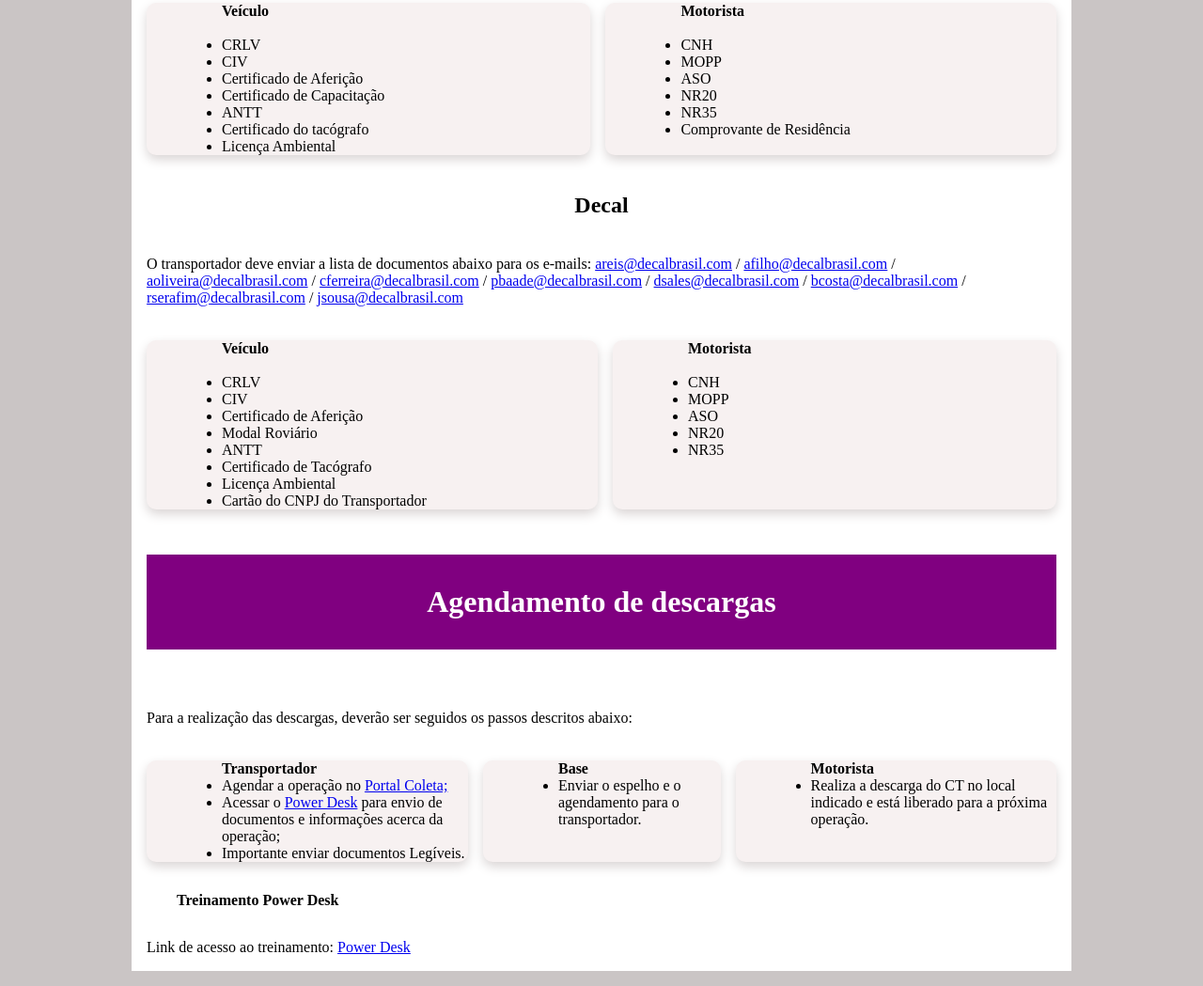
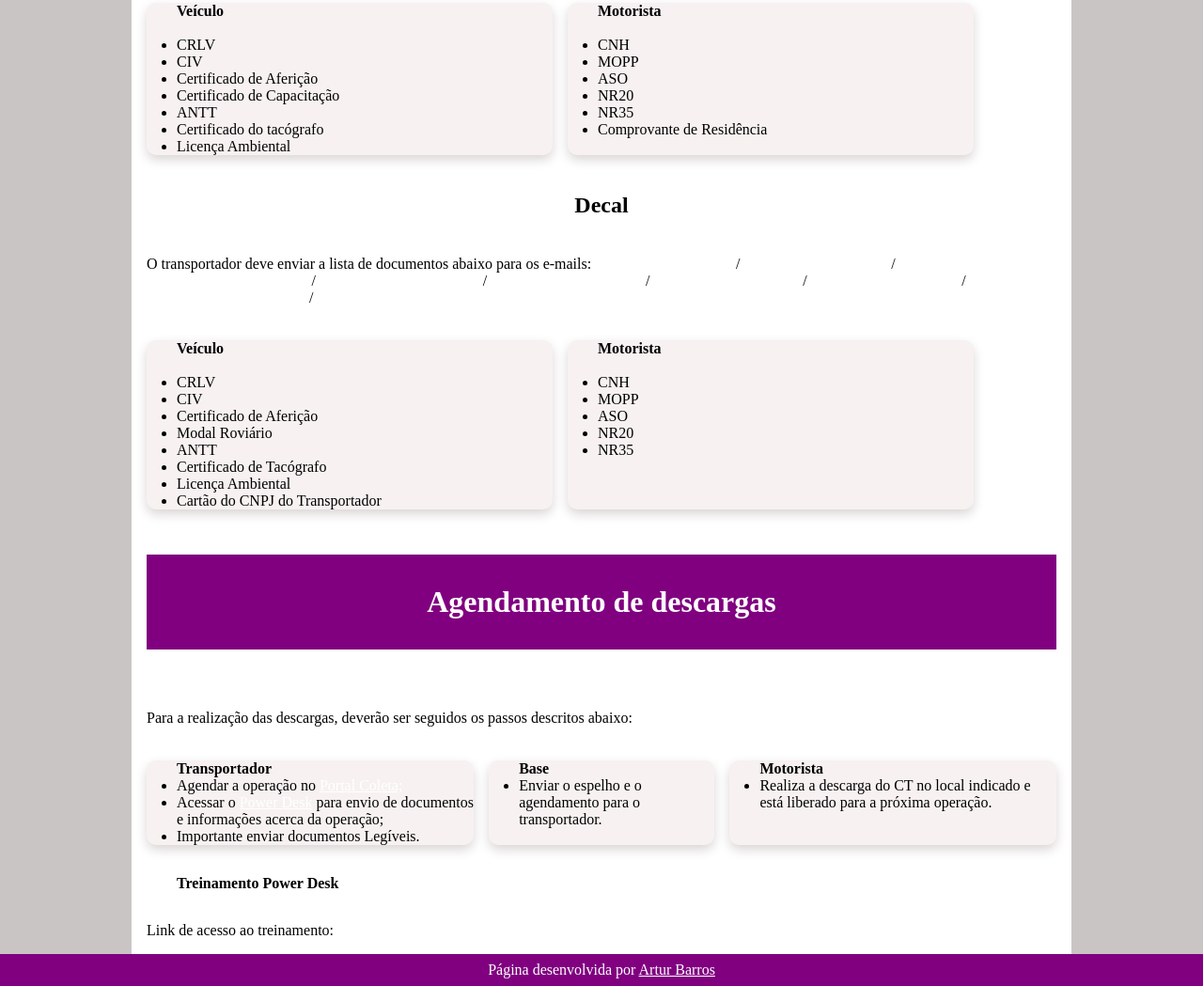
Before and after one commit to acasb/transp, a plain HTML site: page index.html in a window 1280 px wide. Shown: the part 2047-3096 px from the top of the page at 94% size. Drawn offline with Linux system fonts and the light colour scheme.

Commit message:
Ajustes
Ajustes após análise do professor

```diff
--- a/index.html
+++ b/index.html
@@ -21,7 +21,7 @@
             <h1>Onde estamos</h1>
 
             <h2>Mapa do Complexo de Suape</h2>
-            <iframe src="https://www.google.com/maps/embed?pb=!1m18!1m12!1m3!1d9713.396378992271!2d-34.973416923877764!3d-8.398620520430295!2m3!1f0!2f0!3f0!3m2!1i1024!2i768!4f13.1!3m3!1m2!1s0x7aaec627d7a5d31%3A0x8c948aa3b9f785f8!2sRaizen!5e1!3m2!1spt-BR!2sbr!4v1725635178435!5m2!1spt-BR!2sbr" width="600" height="450" style="border:0;" allowfullscreen="" loading="lazy" referrerpolicy="no-referrer-when-downgrade"></iframe>
+            <iframe src="https://www.google.com/maps/embed?pb=!1m18!1m12!1m3!1d9713.396378992271!2d-34.973416923877764!3d-8.398620520430295!2m3!1f0!2f0!3f0!3m2!1i1024!2i768!4f13.1!3m3!1m2!1s0x7aaec627d7a5d31%3A0x8c948aa3b9f785f8!2sRaizen!5e1!3m2!1spt-BR!2sbr!4v1725635178435!5m2!1spt-BR!2sbr" width="100%" height="450" style="border:0;" allowfullscreen="" loading="lazy" referrerpolicy="no-referrer-when-downgrade"></iframe>
         </div>
 
         <div class="cadastros">
@@ -191,6 +191,8 @@
         </div>
 
     </main>
-
+    <footer>
+        <p>Página desenvolvida por <a href="https://www.instagram.com/artur.barros558/">Artur Barros</a></p>
+    </footer>
 </body>
 </html>
--- a/style.css
+++ b/style.css
@@ -63,7 +63,7 @@ main h2 {
 }
 
 .card{
-    padding-left: 5em;
+    padding-left: 2em;
     flex-grow: 1;
     background-color: rgb(247, 241, 241);
     border-radius: 10px;
@@ -89,3 +89,19 @@ main h2 {
 h4 {
     padding: 2em;
 }
+
+footer {
+    background-color: purple;
+    color: white;
+    padding: .5em;
+    text-align: center;
+}
+
+a {
+    color: white;
+
+}
+
+a:hover {
+    color: lightgray;
+}
```
